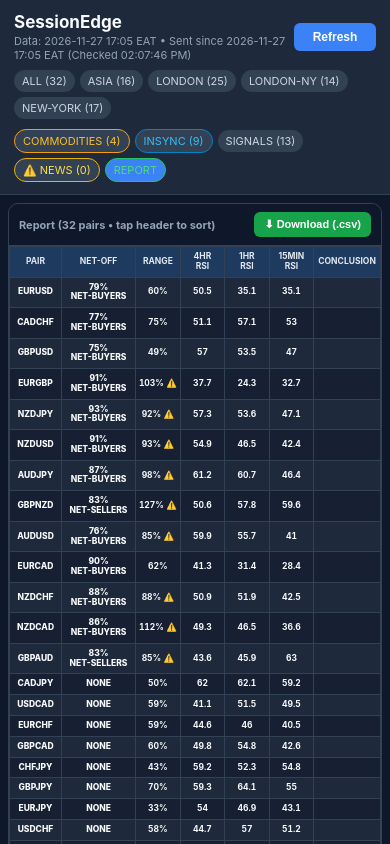
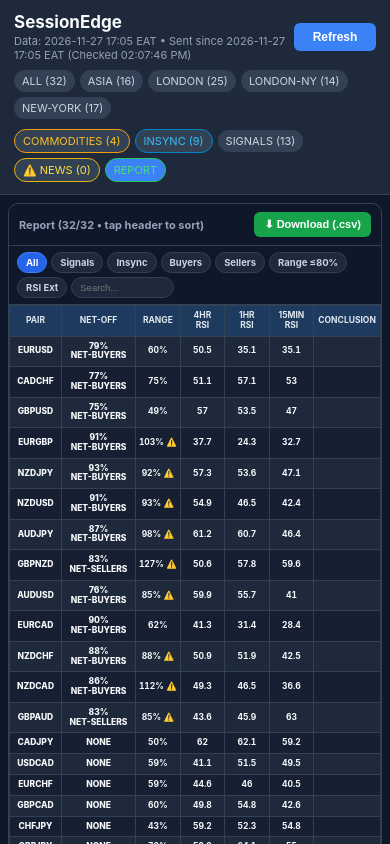
Before and after one commit to bensonnzuki/fx-sentment-app, a plain HTML site: page docs/index.html in a window 390 px wide. Both pictures are taken after a click on the element "REPORT". Shown: the top 844 px of the page. Drawn offline with Linux system fonts and the light colour scheme.

Commit message:
Add REPORT filter pills and mobile CSV download

```diff
--- a/docs/index.html
+++ b/docs/index.html
@@ -50,6 +50,7 @@
   .rng-ok { background:#38bdf8; } .rng-mid { background:#f59e0b; } .rng-late { background:#ef4444; }
   .rng-warn { color:#fca5a5; font-weight:800; }
   .xl-wrap { grid-column: 1 / -1; overflow-x: auto; background:#1e293b; border:1px solid #334155; border-radius:10px; }
+  .xl-fbar{display:flex;flex-wrap:wrap;gap:4px;padding:6px 8px;background:#0f172a;border-bottom:1px solid #334155;}.xl-pill{background:#1e293b;color:#cbd5e1;border:1px solid #334155;border-radius:12px;padding:4px 8px;font-size:9.5px;font-weight:700;cursor:pointer;}.xl-pill.active{background:#2563eb;color:#fff;border-color:#3b82f6;}.xl-search{background:#1e293b;color:#f8fafc;border:1px solid #334155;border-radius:12px;padding:4px 8px;font-size:9.5px;width:85px;outline:none;}
   .xl-bar { display:flex; justify-content:space-between; align-items:center; padding:8px 10px; background:#0f172a; border-bottom:1px solid #334155; }
   .xl-btn { background:#16a34a; color:#fff; border:none; border-radius:6px; padding:6px 10px; font-size:11px; font-weight:700; cursor:pointer; }
   table.xl { width:100%; table-layout:fixed; border-collapse:collapse; font-size:8.5px; line-height:1.15; }
@@ -128,7 +129,7 @@ function updateCounts() {
 function downloadCSV() {
   const headers = ["PAIR","NET-OFF","RANGE","4HR RSI","1HR RSI","15MIN RSI","CONCLUSION"];
   const lines = [headers.join(",")];
-  allPairs.forEach(p => {
+  getXLR(allPairs).forEach(p => {
     const pct = p.bias === "NET-BUYERS" ? Math.round(p.net_buy || p.oanda_long || 0)
               : (p.bias === "NET-SELLERS" ? Math.round(p.net_sale || p.oanda_short || 0) : null);
     const netOff = pct != null ? `${pct}% ${p.bias}` : (p.bias || "-");
@@ -148,9 +149,14 @@ function downloadCSV() {
   const a = document.createElement("a");
   a.href = URL.createObjectURL(blob);
   a.download = "SessionEdge_Report_" + new Date().toISOString().slice(0,10) + ".csv";
-  a.click();
+  document.body.appendChild(a); a.click(); setTimeout(()=>{document.body.removeChild(a);},1000);
 }
-let xlCol = null, xlAsc = true;
+let xlCol = null, xlAsc = true, xlF = "ALL", xlQ = "";
+function setXLF(v) { xlF = v; render(); }
+function setXLQ(v) { xlQ = (v||"").trim().toUpperCase(); render(); }
+function getXLR(r) {
+  return r.filter(p => (!xlQ || p.pair.includes(xlQ)) && (xlF==="ALL" ? true : xlF==="SIGNALS" ? (p.bias==="NET-BUYERS"||p.bias==="NET-SELLERS") : xlF==="INSYNC" ? Boolean(p.agreed_2of2) : xlF==="BUYERS" ? p.bias==="NET-BUYERS" : xlF==="SELLERS" ? p.bias==="NET-SELLERS" : xlF==="FRESH" ? (p.range_used??0)<=80 : (p.rsi_15m!=null && (p.rsi_15m>=70||p.rsi_15m<=30))));
+}
 function sortXL(col) {
   if (xlCol === col) xlAsc = !xlAsc;
   else { xlCol = col; xlAsc = (col === "PAIR"); }
@@ -177,7 +183,9 @@ function render() {
       });
     }
     const arr = col => xlCol === col ? (xlAsc ? " ▲" : " ▼") : "";
-    const trs = rows.map(p => {
+    const xlRows = getXLR(rows);
+    const pill = (k,t) => `<span class="xl-pill ${xlF===k?'active':''}" onclick="setXLF('${k}')">${t}</span>`;
+    const trs = xlRows.map(p => {
       const pct = netPct(p);
       const isBuy = p.bias === "NET-BUYERS";
       const isSell = p.bias === "NET-SELLERS";
@@ -197,10 +205,10 @@ function render() {
     }).join("");
     document.getElementById("list").innerHTML = `<div class="xl-wrap">
       <div class="xl-bar">
-        <span style="font-size:11px;color:#94a3b8;font-weight:700;">Report (${rows.length} pairs • tap header to sort)</span>
+        <span style="font-size:11px;color:#94a3b8;font-weight:700;">Report (${xlRows.length}/${rows.length} • tap header to sort)</span>
         <button class="xl-btn" onclick="downloadCSV()">⬇ Download (.csv)</button>
       </div>
-      <table class="xl">
+      <div class="xl-fbar">${pill("ALL","All")}${pill("SIGNALS","Signals")}${pill("INSYNC","Insync")}${pill("BUYERS","Buyers")}${pill("SELLERS","Sellers")}${pill("FRESH","Range ≤80%")}${pill("RSIEXT","RSI Ext")}<input id="xlS" class="xl-search" placeholder="Search..." value="${xlQ}" oninput="setXLQ(this.value)"></div><table class="xl">
         <colgroup>
           <col style="width:14%">
           <col style="width:20%">
@@ -220,9 +228,7 @@ function render() {
           <th>CONCLUSION</th>
         </tr></thead>
         <tbody>${trs}</tbody>
-      </table>
-    </div>`;
-    return;
+      </table></div>`; if(xlQ){const e=document.getElementById('xlS');if(e){e.focus();e.setSelectionRange(xlQ.length,xlQ.length);}} return;
   }
 
   document.getElementById("list").innerHTML = rows.map(p => {
```
